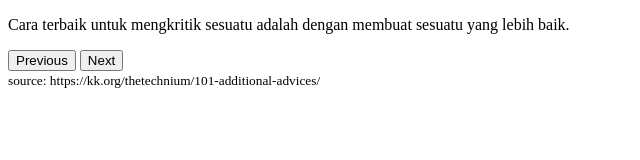
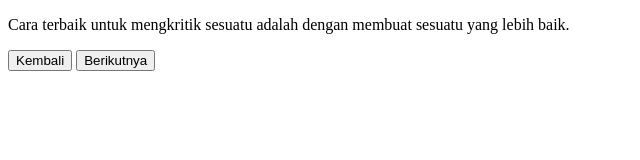
Before and after one commit to yokoberek/kutipan, a plain HTML site: page index.html in a window 1280 px wide. Shown: the whole page, without its empty margins (0-640 px from the left). Drawn offline with Linux system fonts and the light colour scheme.

Commit message:
Update index.html

```diff
--- a/index.html
+++ b/index.html
@@ -9,12 +9,10 @@
     <div id="quoteContainer">
         <p id="quoteText"></p>
     </div>
-    <button id="prevButton">Previous</button>
-    <button id="nextButton">Next</button>
+    <button id="prevButton">Kembali</button>
+    <button id="nextButton">Berikutnya</button>
 
     <br/>
-
-    <small>source: https://kk.org/thetechnium/101-additional-advices/</small>
 
     <script>
         // Mengambil kutipan dari file JSON menggunakan Fetch API
```
